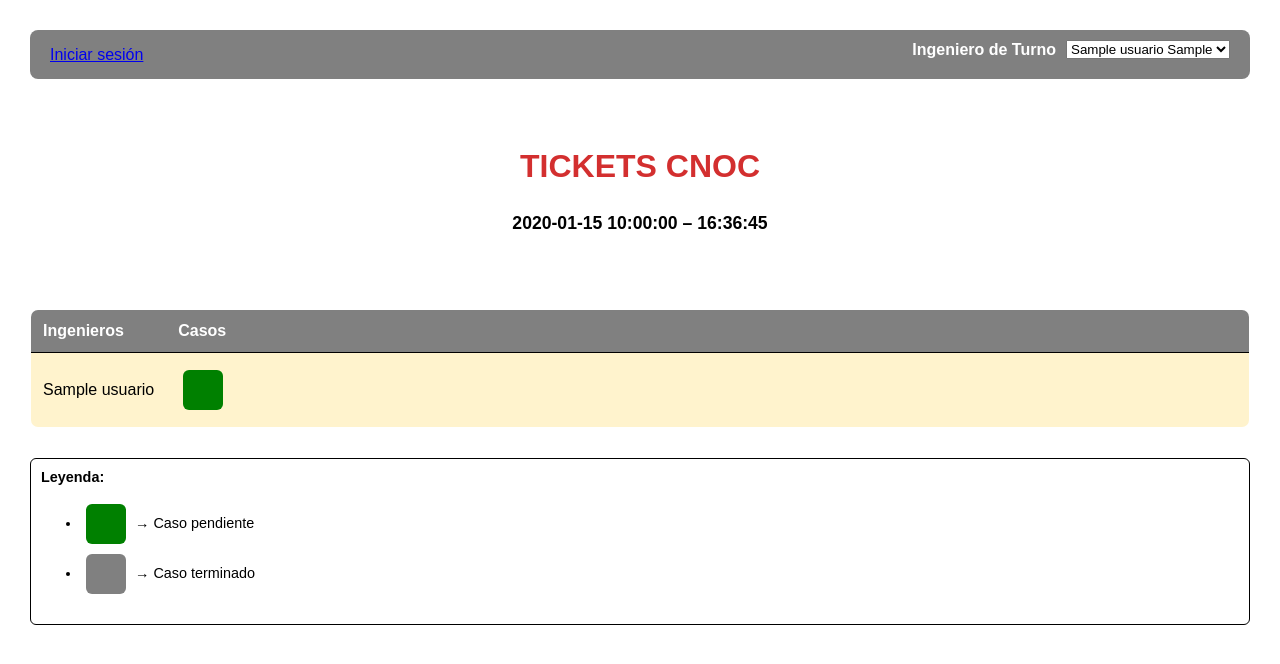
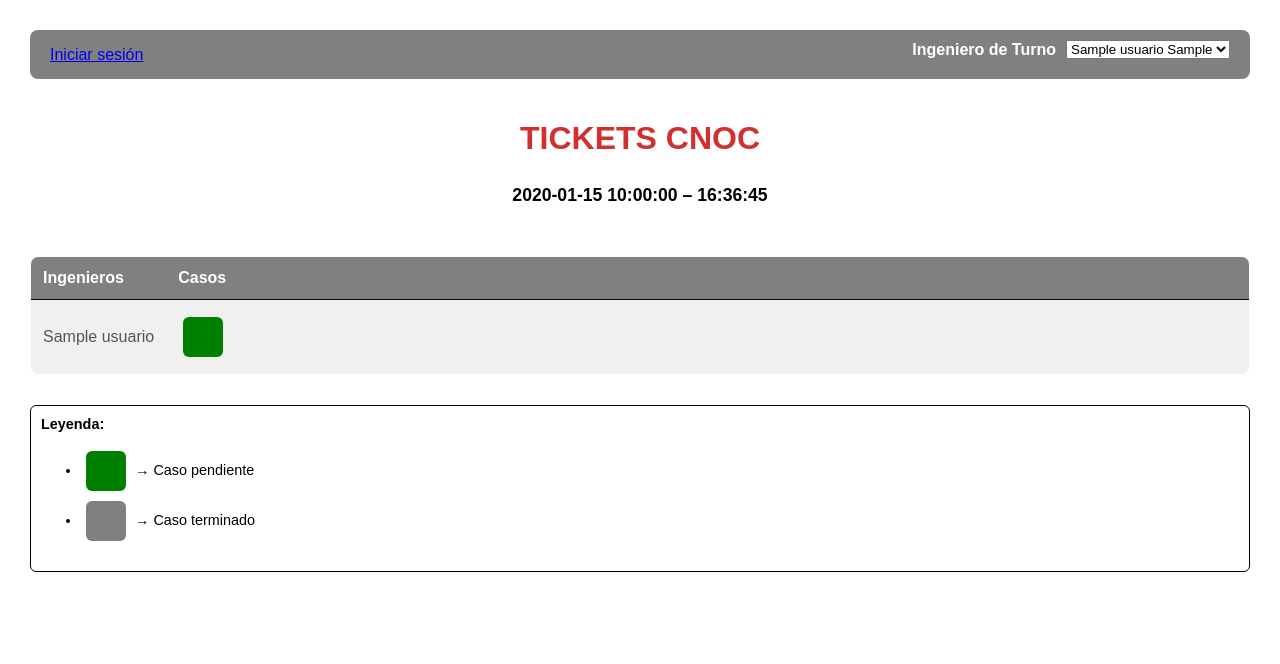
Before and after one commit to djavorti/sistema_tickets, a Flask app: template app/templates/dashboard.html in a window 1280 px wide. Shown: the top 664 px of the page. Run offline with Flask 3, Linux system fonts and the light colour scheme; tables that the repository leaves empty hold one stand-in row (values such as "Sample post"); the template is opened without the code that fills it: values that come from a table or form of the project are taken from there, most other values are stand-ins (such as "Sample title", 1, 10 or a date in 2020); some libraries are stand-ins or nearby versions.

Commit message:
modificacion vista dashboard principal

```diff
--- a/app/templates/dashboard.html
+++ b/app/templates/dashboard.html
@@ -172,7 +172,205 @@
   box-shadow: 0 2px 10px rgba(0,0,0,0.3);
   pointer-events: none;
 }
+  /* Estilos para el modo oscuro */
+
+
+
+  .modo-oscuro .leyenda {
+    background-color: #1e1e1e; /* Fondo oscuro para la leyenda */
+    color: #ffffff;
+    border-color: #444444;
+  }
+
+  /* Estilo para el ingeniero de turno */
+  .ingeniero-turno {
+    background-color: #f9f0c1; /* Amarillo para modo claro */
+    color: #000; /* Texto negro */
+  }
+
+  .modo-oscuro .ingeniero-turno {
+    background-color: #ff8c00; /* Naranja oscuro para modo oscuro */
+    color: #ffffff; /* Texto blanco */
+  }
+
+  .modo-oscuro {
+    background-color: #121212;
+    color: #ffffff;
+  }
+
+  .modo-oscuro h1,
+  .modo-oscuro h3,
+  .modo-oscuro th,
+  .modo-oscuro td {
+    color: #ffffff;
+  }
+
+  .modo-oscuro .header-bar {
+    background-color: #333333;
+  }
+
+  /* Estilo para la tabla en modo oscuro */
+  .modo-oscuro table {
+    background-color: #1e1e1e; /* Fondo oscuro para la tabla */
+    border-color: #444444;
+  }
+
+  .modo-oscuro th {
+    background-color: #444444; /* Fondo oscuro para los encabezados */
+    color: #ffffff;
+  }
+
+  .modo-oscuro td {
+    background-color: #1e1e1e; /* Fondo oscuro para las celdas */
+    color: #ffffff;
+  }
+
+  /* Estilo para la fecha y hora */
+  .fecha-hora {
+    text-align: center;
+    margin-bottom: 20px;
+    font-weight: bold;
+    font-size: 1.1em;
+    color: #000; /* Texto negro por defecto */
+  }
+
+  /* Estilo para la fecha y hora en modo oscuro */
+  .modo-oscuro .fecha-hora {
+    color: #ffffff; /* Texto blanco en modo oscuro */
+  }
+
+  /* Estilo para el botón de "Crear Ticket" */
+  .crear-btn {
+    background-color: #d32f2f; /* Rojo */
+    color: white;
+    border: none;
+    border-radius: 5px;
+    font-size: 1em;
+    cursor: pointer;
+  }
+
+  .crear-btn:hover {
+    background-color: #a00000; /* Rojo oscuro */
+  }
+
+  /* Estilos generales */
+  .contenedor-principal {
+    display: flex;
+    align-items: stretch;
+    justify-content: space-between;
+    margin-bottom: 30px;
+  }
+
+  .contenedor-izquierdo,
+  .contendor-derecho{
+    flex: 1;
+    min-width: 260px;
+    max-width: 260px;
+    display: flex;
+    flex-direction: column;
+    align-items: center;
+    justify-content: center;
+    border-radius: 0;
+    box-shadow: none;
+    padding: 0 24px;
+    height: 100%;
+  }
+
+  .contenedor-central {
+    flex: 1;
+    display: flex;
+    flex-direction: column;
+    align-items: center;
+    justify-content: center;
+    border-radius: 0;
+    box-shadow: none;
+    padding: 0 24px;
+    height: 100%;
+  }
+
+  .contenido-central {
+    width: 100%;
+    display: flex;
+    flex-direction: column;
+    align-items: center;
+    justify-content: center;
+    height: 100%;
+  }
+
+
+  /* Estilos para modo oscuro */
+  .modo-oscuro .contenedor-principal {
+    background-color: #121212;
+    color: #ffffff;
+  }
+
+  /* Estilos para modo claro */
+  .contenedor-principal {
+    background-color: #ffffff;
+    color: #000000;
+  }
+
+  .empleado-mes-box {
+    flex: 1;
+    min-width: 260px;
+    max-width: 260px;
+    display: flex;
+    flex-direction: column;
+    align-items: center;
+    justify-content: center;
+    border: 2px solid #ffd700; /* Borde dorado */
+    border-radius: 8px; /* Bordes redondeados */
+    box-shadow: none;
+    padding: 10px;
+    height: 100%; /* Igualar el alto al de los otros contenedores */
+    background-color: #fff; /* Fondo blanco */
+  }
+
+  .empleado-mes-contenido {
+    text-align: center;
+    display: flex;
+    flex-direction: column;
+    align-items: center;
+    justify-content: center;
+    height: 100%;
+  }
+
+  .empleado-mes-imagen {
+    width: 80px; /* Tamaño reducido */
+    height: 80px;
+    border-radius: 50%; /* Imagen circular */
+    overflow: hidden;
+    margin-bottom: 10px;
+    border: 3px solid #ffd700; /* Borde dorado alrededor de la imagen */
+  }
+
+  .empleado-mes-imagen img {
+    width: 100%;
+    height: 100%;
+    object-fit: cover; /* Ajustar la imagen al contenedor */
+  }
+
+  .empleado-mes-nombre {
+    font-weight: bold;
+    font-size: 1em;
+    color: #b8860b; /* Color dorado oscuro */
+    margin-bottom: 5px;
+  }
+
+  .empleado-mes-texto {
+    font-size: 0.9em;
+    color: #000; /* Texto negro */
+  }
+
 </style>
+<script>
+    // Detectar la hora y aplicar la clase modo-oscuro antes de que la página se cargue
+    const ahora = new Date();
+    const hora = ahora.getHours();
+    if (hora >= 0 && hora < 6) {
+      document.documentElement.classList.add('modo-oscuro'); // Aplicar al <html> para evitar parpadeo
+    }
+  </script>
 </head>
 <body>
 
@@ -209,36 +407,36 @@
 </div>
 
 
-<div style="width:100%; display: flex; align-items: stretch; justify-content: center; margin-bottom: 30px; background: none; border: none;">
+<div class="contenedor-principal">
   <!-- Contenedor izquierdo vacío (mismo tamaño que empleado del mes) -->
-  <div style="flex:1; max-width:260px; min-width:220px; display: flex; align-items: center; justify-content: center; background: none; border: none; border-radius: 0; box-shadow: none; padding: 0 24px; height: 100%;">
-    <!-- Puedes dejarlo vacío o poner algo decorativo si lo deseas -->
+  <div class="contenedor-izquierdo">
+    <!-- Contenedor izquierdo: Últimos ingenieros de turno y contador -->
   </div>
+
   <!-- Contenedor central: TICKETS CNOC, fecha, hora y botón -->
-  <div style="flex:1; display: flex; flex-direction: column; align-items: center; justify-content: center; background: none; border-radius: 0; box-shadow: none; min-height: 180px; height: 100%;">
-    <div style="width:100%; display: flex; flex-direction: column; align-items: center; justify-content: center; height: 100%;">
-      <h1 style="text-align:center;">TICKETS CNOC</h1>
-      <p style="text-align:center; font-weight:bold; font-size:1.1em; color:#000;">{{ fecha_hoy }} – <span id="hora-actual">{{ hora_actual }}</span></p>
+  <div class="contenedor-central">
+    <div class="contenido-central">
+      <h1>TICKETS CNOC</h1>
+      <p class="fecha-hora">{{ fecha_hoy }} – <span id="hora-actual">{{ hora_actual }}</span></p>
       {% if session.get('usuario') %}
         <button class="crear-btn" onclick="location.href='/crear_ticket'">Crear nuevo ticket</button>
       {% endif %}
     </div>
   </div>
-  <!-- Contenedor derecho: Empleado del mes -->
+
   <!-- Contenedor derecho: Empleado del mes -->
   {% if configuracion['empleado_mes_visible'] == 'true' %}
-<div class="empleado-mes-box" style="flex:1; max-width:260px; min-width:220px; display: flex; align-items: center; justify-content: center; background: none; border: none; border-radius: 0; box-shadow: none; padding: 0 24px; height: 100%;">
-  <div style="width: 100%; text-align: center;">
-    <div style="width: 90px; height: 90px; background: #eee; border-radius: 12px; margin: 18px auto 8px auto; display: flex; align-items: center; justify-content: center; overflow: hidden; border: 3px solid #ffd700;">
-      <img src="{{ url_for('static', filename='images/' ~ configuracion['empleado_mes_foto']) }}" alt="{{ configuracion['empleado_mes_nombre'] }}" style="width: 100%; height: 100%; object-fit: cover;">
+  <div class="empleado-mes-box">
+    <div class="empleado-mes-contenido">
+      <div class="empleado-mes-imagen">
+        <img src="{{ url_for('static', filename='images/' ~ configuracion['empleado_mes_foto']) }}" alt="{{ configuracion['empleado_mes_nombre'] }}">
       </div>
-    <div style="font-weight: bold; font-size: 1.1em; margin-bottom: 2px; color: #b8860b;">{{ configuracion['empleado_mes_nombre'] }}</div>
-    <div style="font-size: 0.95em; color: #000;">{{ configuracion['empleado_mes_texto'] }}</div>
+      <div class="empleado-mes-nombre">{{ configuracion['empleado_mes_nombre'] }}</div>
+      <div class="empleado-mes-texto">{{ configuracion['empleado_mes_texto'] }}</div>
     </div>
   </div>
   {% else %}
-  <!-- Contenedor vacío -->
-  <div style="flex:1; max-width:260px; min-width:220px; display: flex; align-items: center; justify-content: center; background: none; border: none; border-radius: 0; box-shadow: none; padding: 0 24px; height: 100%;">
+  <div class="contendor-derecho">
     <!-- Sin contenido -->
   </div>
   {% endif %}
@@ -254,7 +452,7 @@
   <tbody id="tabla-ingenieros">
   {% for ingeniero in ingenieros %}
   <tr
-      class="{% if loop.index0 == 0 %}primero{% elif not ingeniero.es_logueado %}inactivo{% endif %}"
+    class="{% if ingeniero.id == ingeniero_turno_id %}ingeniero-turno{% elif not ingeniero.es_logueado %}inactivo{% endif %}"
     draggable="true"
     ondragstart="filaDragStart(event)"
     ondragover="filaDragOver(event)"
@@ -392,6 +590,7 @@
 </script>
 <script>
 document.getElementById('selector-turno').addEventListener('change', function () {
+    console.log("Selector cambiado. Nuevo turno ID:", this.value); // Depuración
     fetch('/cambiar_turno', {
         method: 'POST',
         headers: {
@@ -400,10 +599,17 @@
         body: JSON.stringify({ usuario_id: this.value })
     }).then(response => {
         if (response.ok) {
-        location.reload(); // refrescar para ver el nuevo orden
+            console.log("Turno cambiado correctamente."); // Depuración
+            location.reload(); // Refrescar para ver el nuevo orden
         } else {
-        alert("Error al cambiar de turno.");
+            response.json().then(data => {
+                console.error("Error al cambiar de turno:", data.error); // Depuración
+                alert(data.error || "Error al cambiar de turno.");
+            });
         }
+    }).catch(error => {
+        console.error("Error de conexión con el servidor:", error); // Depuración
+        alert("Error de conexión con el servidor.");
     });
 });
 </script>
@@ -457,6 +663,12 @@ setInterval(function() {
         window.location.href = "{{ url_for('auth_bp.logout') }}";
       }
     });
+
+  fetch('/dashboard')
+    .then(response => response.json())
+    .then(data => {
+      document.querySelector('.contador-tickets').textContent = data.contador_tickets;
+    });
 }, 10000); // cada 10 segundos
 </script>
 <div id="custom-tooltip" class="tooltip"></div>
@@ -483,6 +695,26 @@ document.addEventListener('DOMContentLoaded', function() {
   }
 });
 </script>
+
+<script>
+  function aplicarModoOscuro() {
+    const ahora = new Date();
+    const hora = ahora.getHours();
+
+    // Activar modo oscuro entre las 00:00 y las 7:00 AM
+    if (hora >= 0 && hora < 6) {
+      document.body.classList.add('modo-oscuro');
+    } else {
+      document.body.classList.remove('modo-oscuro');
+    }
+  }
+
+  // Ejecutar la función al cargar la página y cada minuto
+  aplicarModoOscuro();
+  setInterval(aplicarModoOscuro, 60000); // Verificar cada minuto
+</script>
+
+
 </body>
 
 </html>
```
Also changed, not shown: migrations/versions/18b3a40d82b3_agregar_historial_de_turnos.py (added, +35 -0 lines). Lines whose indentation alone changed are shown as unchanged.
